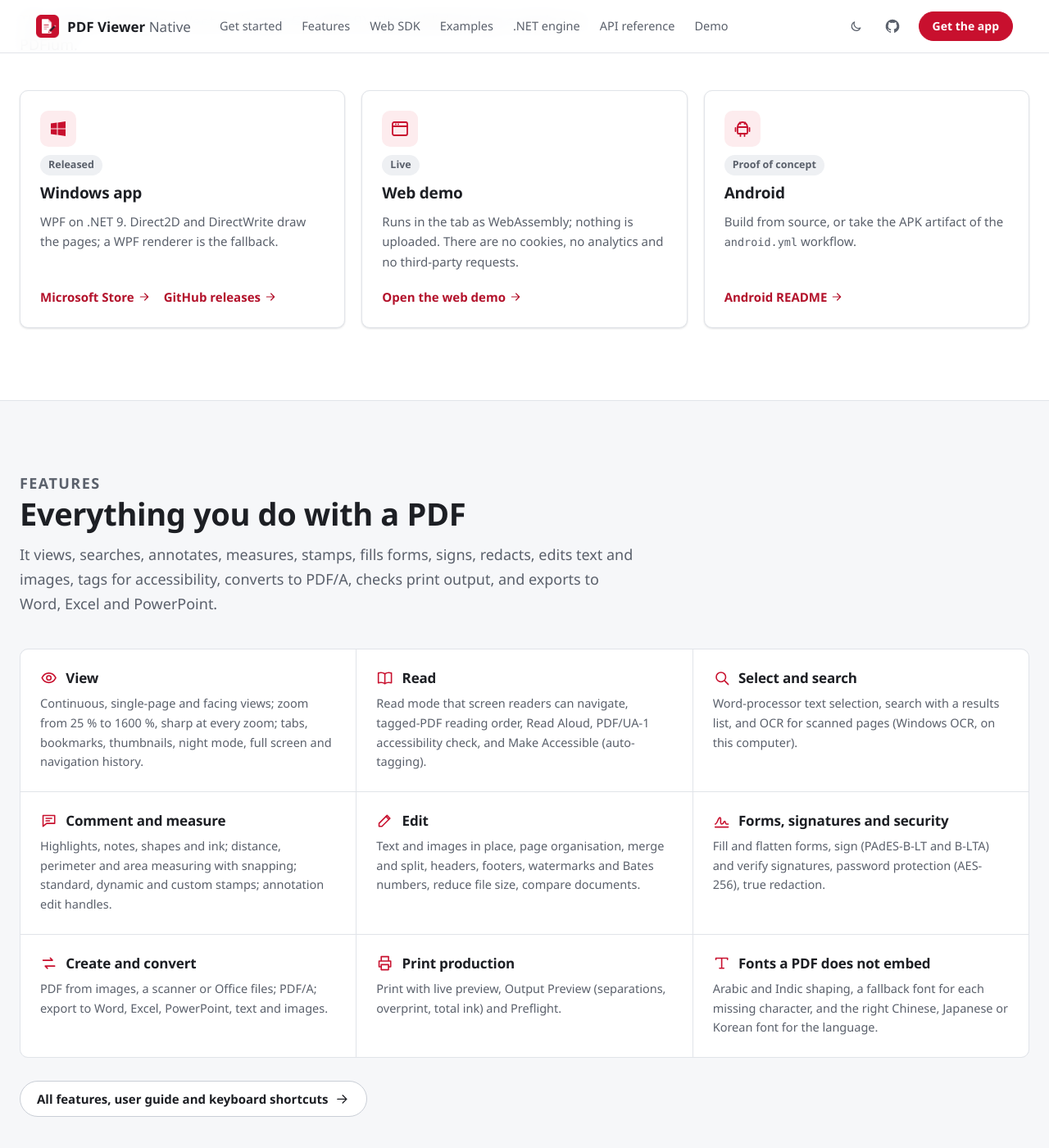
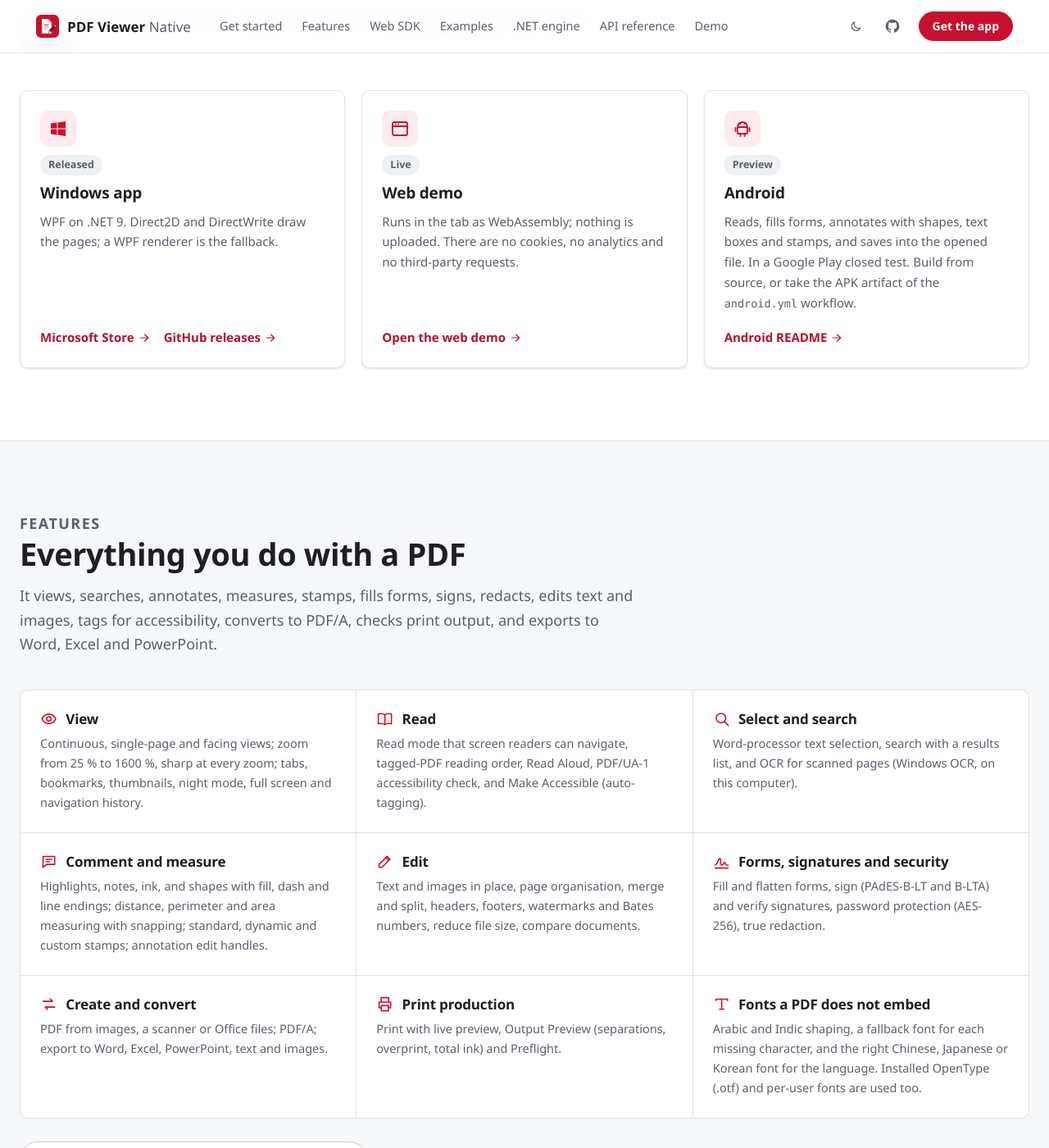
Before and after one commit to ramanacr/pdf-viewer, a Jekyll site: the page built from docs/index.html, in a window 1280 px wide and 1400 px high, scrolled down 1091 px. Shown: the whole window at 82% size. Built offline with Jekyll 4.4.1, drawn with Linux system fonts in a browser that asks for light colours; some of the changed text lies outside the part shown.

Commit message:
docs: refresh feature and platform pages for changes since v4.2.0
Covers #145 to #156: desktop and web shape styles, Android shapes,
text boxes, stamps and Save, CFF and per-user fonts, net10.0 targets
and the 1.0 API changes. Android is a preview in a closed test.

Co-Authored-By: Claude Opus 5.5 <noreply@anthropic.com>

```diff
--- a/docs/_includes/adobe-compare.md
+++ b/docs/_includes/adobe-compare.md
@@ -5,6 +5,6 @@
 | Where the PDF is rendered | In the reader's browser (WebAssembly) | In the reader's browser |
 | Events | Only to the callbacks of your page; nothing is sent anywhere | To your callbacks; optional Adobe Analytics |
 | Embed modes | Full window, sized container, in line, light box | The same |
-| Annotations, comments, save | Highlight, underline, strike-through, note, free text, ink, rectangle, ellipse; annotation manager; XFDF; `SAVE_API` | Available, with more types |
+| Annotations, comments, save | Highlight, underline, strike-through, note, free text, ink, rectangle, ellipse, line, arrow, polygon, connected lines (with fill, dash and line endings), standard stamps; annotation manager; XFDF; `SAVE_API` | Available, with more types |
 | Forms | Fill text, check box, radio, combo and list fields; calculations without JavaScript | Available |
 | Licence | MIT, open source | Adobe terms |
--- a/docs/index.html
+++ b/docs/index.html
@@ -60,9 +60,9 @@ description: A private, script-free PDF viewer and editor for Windows, with its
       </div>
       <div class="card">
         <span class="card-icon">{% include icon.html name="android" %}</span>
-        <span class="tag">Proof of concept</span>
+        <span class="tag">Preview</span>
         <h3>Android</h3>
-        <p>Build from source, or take the APK artifact of the <code>android.yml</code> workflow.</p>
+        <p>Reads, fills forms, annotates with shapes, text boxes and stamps, and saves into the opened file. In a Google Play closed test. Build from source, or take the APK artifact of the <code>android.yml</code> workflow.</p>
         <div class="card-links">
           <a href="{{ site.links.repo }}/blob/main/src/PdfViewer.Android/README.md">Android README {% include icon.html name="arrow" %}</a>
         </div>
@@ -93,7 +93,7 @@ description: A private, script-free PDF viewer and editor for Windows, with its
       </a>
       <a class="feature" href="{{ '/features/' | relative_url }}#comments-measuring-and-stamps">
         <h3>{% include icon.html name="comment" %} Comment and measure</h3>
-        <p>Highlights, notes, shapes and ink; distance, perimeter and area measuring with snapping; standard, dynamic and custom stamps; annotation edit handles.</p>
+        <p>Highlights, notes, ink, and shapes with fill, dash and line endings; distance, perimeter and area measuring with snapping; standard, dynamic and custom stamps; annotation edit handles.</p>
       </a>
       <a class="feature" href="{{ '/features/' | relative_url }}#editing-and-page-organisation">
         <h3>{% include icon.html name="edit" %} Edit</h3>
@@ -113,7 +113,7 @@ description: A private, script-free PDF viewer and editor for Windows, with its
       </a>
       <a class="feature" href="{{ '/features/' | relative_url }}#text-in-fonts-that-a-pdf-does-not-embed">
         <h3>{% include icon.html name="type" %} Fonts a PDF does not embed</h3>
-        <p>Arabic and Indic shaping, a fallback font for each missing character, and the right Chinese, Japanese or Korean font for the language.</p>
+        <p>Arabic and Indic shaping, a fallback font for each missing character, and the right Chinese, Japanese or Korean font for the language. Installed OpenType (.otf) and per-user fonts are used too.</p>
       </a>
     </div>
     <p class="section-more"><a class="button" href="{{ '/features/' | relative_url }}">All features, user guide and keyboard shortcuts {% include icon.html name="arrow" %}</a></p>
@@ -162,7 +162,7 @@ description: A private, script-free PDF viewer and editor for Windows, with its
       <div class="card">
         <span class="card-icon">{% include icon.html name="package" %}</span>
         <h3>NuGet packages</h3>
-        <p><code>PdfEngine.Abstractions</code>, <code>PdfEngine.Vector</code> and <code>PdfEngine.Vector.Skia</code>. Open, read, search, edit and save PDF files, and draw pages with Skia.</p>
+        <p><code>PdfEngine.Abstractions</code>, <code>PdfEngine.Vector</code> and <code>PdfEngine.Vector.Skia</code>. Open, read, search, edit and save PDF files, and draw pages with Skia. For .NET 9; the source on <code>main</code> also targets .NET 10.</p>
         <div class="snippet"><pre><code>dotnet add package PdfEngine.Vector.Skia --prerelease</code></pre></div>
         <div class="card-links">
           <a href="{{ '/developers/' | relative_url }}">Use the engine as a library {% include icon.html name="arrow" %}</a>
```
Also changed, not shown: CONTRIBUTING.md (+2 -2 lines), docs/building.md (+1 -1 lines), docs/features.md (+8 -1 lines), docs/getting-started.md (+3 -2 lines), docs/sdk/index.md (+1 -1 lines), README.md, src/PdfEngine.Vector.Skia/README.md, src/PdfViewer.Android/README.md.
